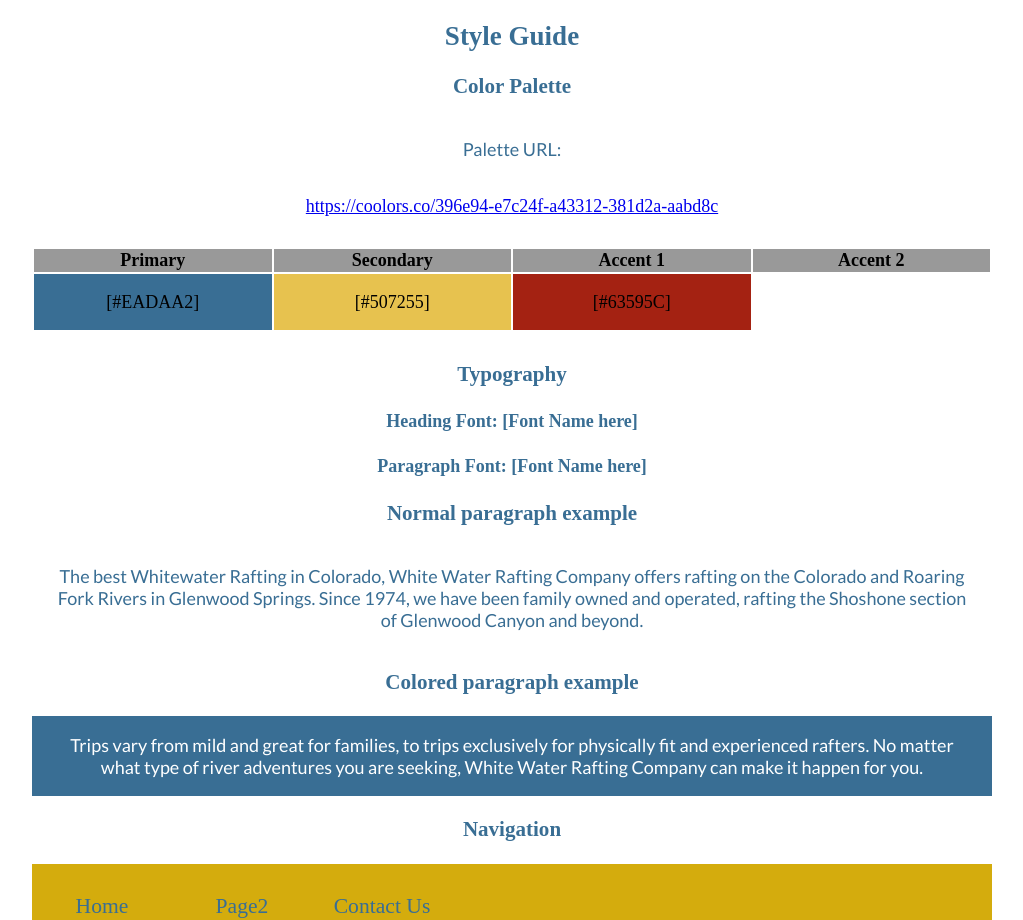
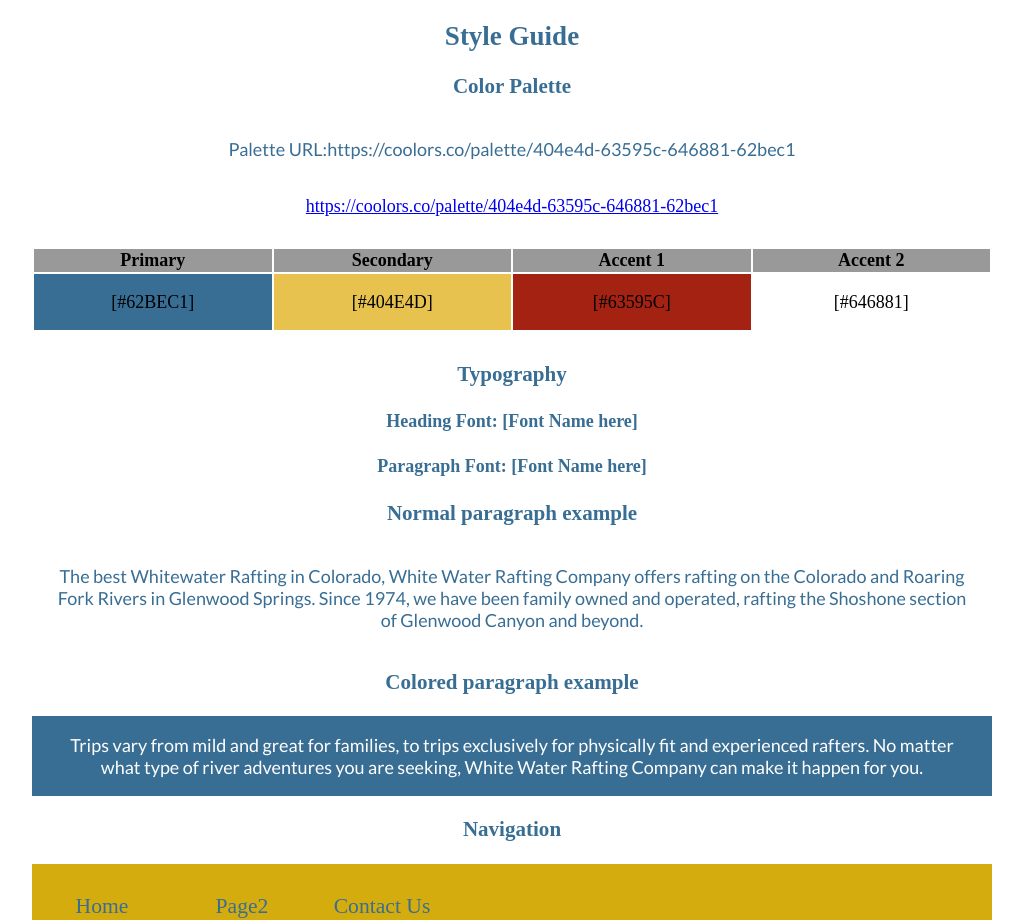
Before and after one commit to Bicho1302/wdd130, a plain HTML site: page wwr/site-plan-rafting.html in a window 1280 px wide. Shown: the part 1000-1920 px from the top of the page, without its empty margins (128-1151 px from the left). Drawn offline with Linux system fonts and the light colour scheme; files that its build step writes are made by us from their sources; a web font is replaced by a local one.

Commit message:
checkpoint3

```diff
--- a/wwr/site-plan-rafting.html
+++ b/wwr/site-plan-rafting.html
@@ -44,9 +44,9 @@
     <!--  The colors you choose for a website are one of the most important decisions you will make. Follow the instructions on the activity in Canvas then return and replace the color codes below with the hex color codes (the 6 digit numbers that show at the bottom of each color) for the colors you have chosen below.  You should have at least 2 colors but do not have to fill in all 4 if you do not need them.  -->
 
     <!-- Copy and paste the URL to your finished palette below. Replace the href value that is there with yours. Make sure to paste it into both the href value and the content text of the <a> tag -->
-    <p>Palette URL:</p>
-    <a href="https://coolors.co/396e94-e7c24f-a43312-381d2a-aabd8c"
-      target="_blank">https://coolors.co/396e94-e7c24f-a43312-381d2a-aabd8c</a>
+    <p>Palette URL:https://coolors.co/palette/404e4d-63595c-646881-62bec1</p>
+    <a href="https://coolors.co/palette/404e4d-63595c-646881-62bec1"
+      target="_blank">https://coolors.co/palette/404e4d-63595c-646881-62bec1</a>
 
     <table class="colors">
       <tr>
@@ -57,10 +57,10 @@
       </tr>
       <!-- Replace the numbers in the boxes below with your hex color codes. Then switch to the site-plan.css file and change your colors there as well. -->
       <tr>
-        <td class="primary">[#EADAA2]</td>
-        <td class="secondary">[#507255]</td>
+        <td class="primary">[#62BEC1]</td>
+        <td class="secondary">[#404E4D]</td>
         <td class="accent1">[#63595C]</td>
-        <td class="accent2"></td>
+        <td class="accent2">[#646881]</td>
       </tr>
     </table>
 
```
